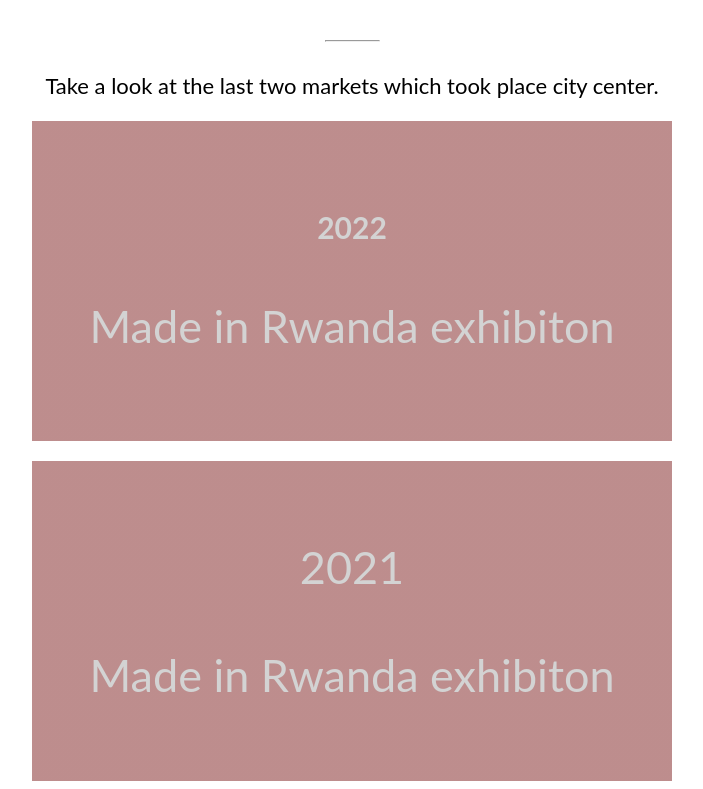
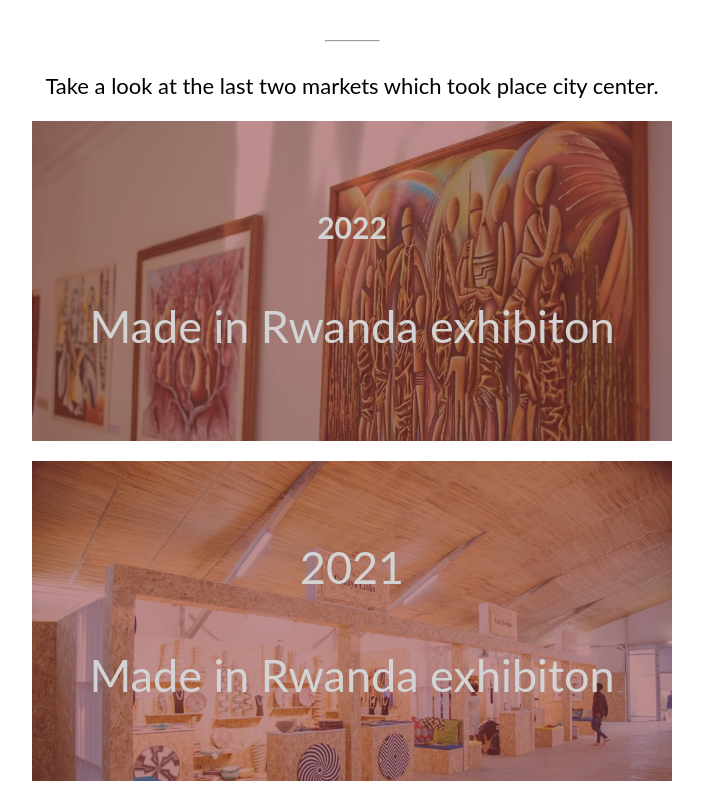
Before and after one commit to Roland-Ntwali/Event-website, a website: page aboutpage.html in a window 1280 px wide. Shown: the part 1711-2500 px from the top of the page, without its empty margins (288-991 px from the left). Drawn offline with Linux system fonts and the light colour scheme; the site is published under a folder, as on GitHub Pages, so addresses that start at the root find nothing.

Commit message:
change links

```diff
--- a/aboutpage.css
+++ b/aboutpage.css
@@ -6,7 +6,7 @@
 }
 
 .head {
-  background-image: url(/images/mobile-home.png);
+  background-image: url(./images/mobile-home.png);
   background-size: cover;
 }
 
@@ -212,7 +212,7 @@
 }
 
 .image-1 {
-  background-image: linear-gradient(180deg, rgba(182, 175, 175, 0), rgba(138, 52, 52, 0.56) 0), url(/images/Exh-1.jpg);
+  background-image: linear-gradient(180deg, rgba(182, 175, 175, 0), rgba(138, 52, 52, 0.56) 0), url(./images/Exh-1.jpg);
   mix-blend-mode: multiply;
   backdrop-filter: blur(20px);
   background-size: cover;
@@ -248,7 +248,7 @@
 }
 
 .image-2 {
-  background-image: linear-gradient(180deg, rgba(182, 175, 175, 0), rgba(138, 52, 52, 0.56) 0), url(/images/Exh-2.jpg);
+  background-image: linear-gradient(180deg, rgba(182, 175, 175, 0), rgba(138, 52, 52, 0.56) 0), url(./images/Exh-2.jpg);
   mix-blend-mode: multiply;
   backdrop-filter: blur(20px);
   background-size: cover;
@@ -259,13 +259,13 @@
 }
 
 .image-2:hover {
-  background-image: url(/images/Exh-2.jpg);
+  background-image: url(./images/Exh-2.jpg);
   background-size: cover;
   background-repeat: no-repeat;
 }
 
 .image-2:active {
-  background-image: url(/images/Exh-1.jpg);
+  background-image: url(./images/Exh-1.jpg);
   background-size: cover;
   background-repeat: no-repeat;
 }
@@ -547,7 +547,7 @@
   }
 
   .image-1 {
-    background-image: linear-gradient(180deg, rgba(182, 175, 175, 0), rgba(138, 52, 52, 0.56) 0), url(/images/Exh-1.jpg);
+    background-image: linear-gradient(180deg, rgba(182, 175, 175, 0), rgba(138, 52, 52, 0.56) 0), url(./images/Exh-1.jpg);
     mix-blend-mode: multiply;
     backdrop-filter: blur(20px);
     background-size: cover;
@@ -558,7 +558,7 @@
   }
 
   .image-2 {
-    background-image: linear-gradient(180deg, rgba(182, 175, 175, 0), rgba(138, 52, 52, 0.56) 0), url(/images/Exh-2.jpg);
+    background-image: linear-gradient(180deg, rgba(182, 175, 175, 0), rgba(138, 52, 52, 0.56) 0), url(./images/Exh-2.jpg);
     mix-blend-mode: multiply;
     backdrop-filter: blur(20px);
     background-size: cover;
--- a/styles.css
+++ b/styles.css
@@ -8,7 +8,7 @@
 }
 
 .head {
-  background-image: url(/images/mobile-home.png);
+  background-image: url(./images/mobile-home.png);
   background-size: cover;
 }
 
```
